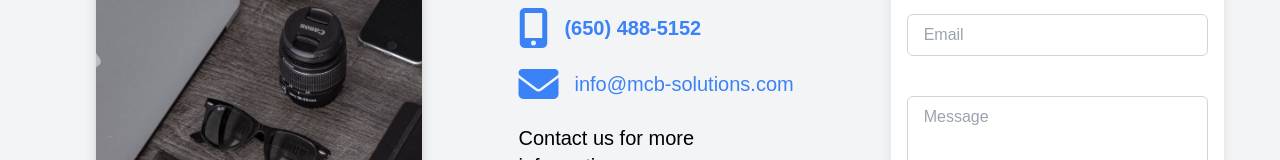
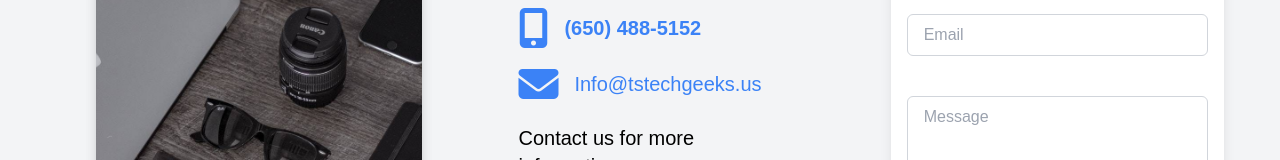
Before and after one commit to faysalzaman/T-S_Tech_Geeks, a React (Vite) app: page / in a window 1280 px wide. Shown: the part 4168-4328 px from the top of the page. Built offline with nearby package versions, Linux system fonts and the light colour scheme.

Commit message:
chore: Update contact form email address

```diff
--- a/src/components/contact_form.jsx
+++ b/src/components/contact_form.jsx
@@ -72,7 +72,7 @@ const ContactForm = () => {
           <div className="text-xl flex items-center">
             <i className="fas fa-envelope text-blue-500 mr-4 fa-2x"></i>
             <a href="mailto:info@mcb-solutions.com" className="text-blue-500">
-              info@mcb-solutions.com
+              Info@tstechgeeks.us
             </a>
           </div>
           <div className="mt-5">Contact us for more information.</div>
```
